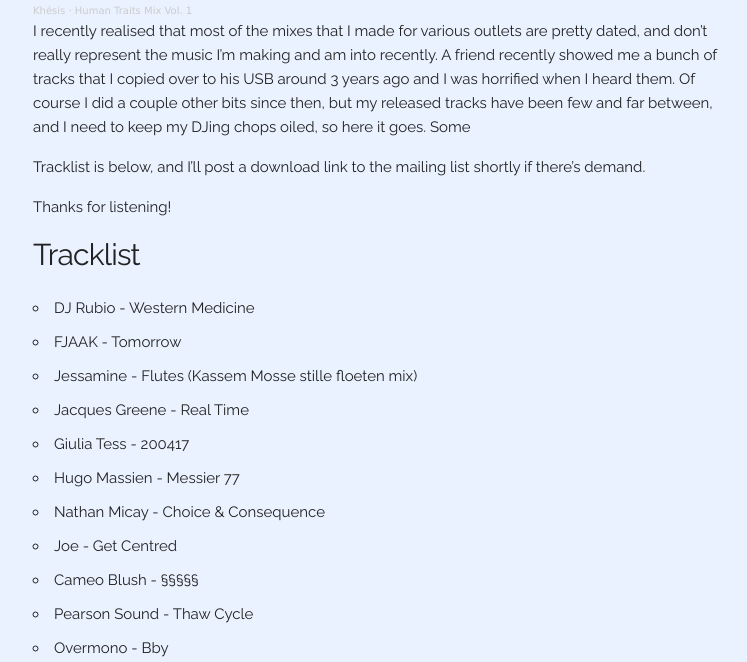
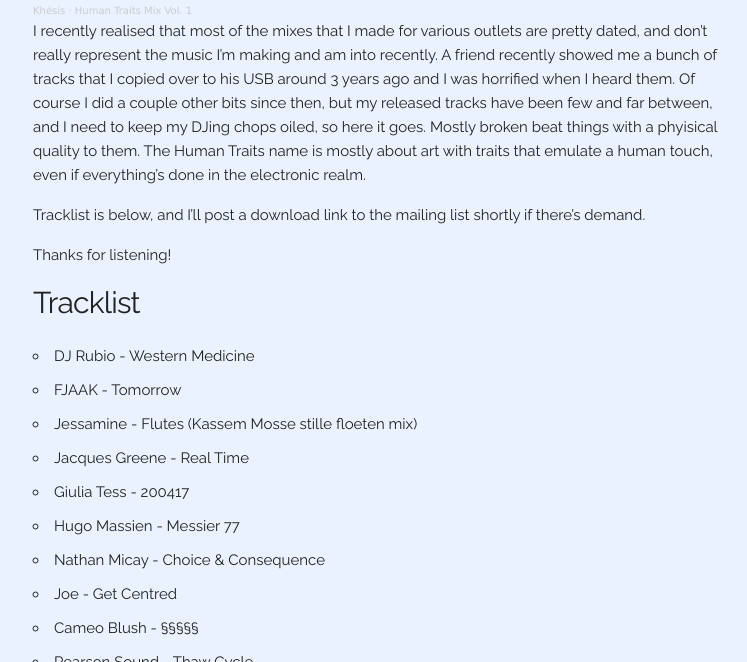
Before and after one commit to balinthaller/khesis, a Jekyll site: the page built from content/_posts/2021-11-29-human-traits-mix-1.md, in a window 1280 px wide and 900 px high, scrolled down 304 px, cut to the strip 238-900 px from the top of the window. Shown: the whole strip, without its empty margins (255-1002 px from the left). Built offline with Jekyll 4.4.1, drawn with Linux system fonts in a browser that asks for light colours.

Commit message:
update post

```diff
--- a/content/_posts/2021-11-29-human-traits-mix-1.md
+++ b/content/_posts/2021-11-29-human-traits-mix-1.md
@@ -7,7 +7,7 @@
 I recently realised that most of the mixes that I made for various outlets are pretty dated, and don't really represent the music I'm making and am into recently.
 A friend recently showed me a bunch of tracks that I copied over to his USB around 3 years ago and I was horrified when I heard them.
 Of course I did a couple other bits since then, but my released tracks have been few and far between, and I need to keep my DJing chops oiled, so here it goes.
-Some
+Mostly broken beat things with a phyisical quality to them. The Human Traits name is mostly about art with traits that emulate a human touch, even if everything's done in the electronic realm.
 
 Tracklist is below, and I'll post a download link to the mailing list shortly if there's demand.
 
```
